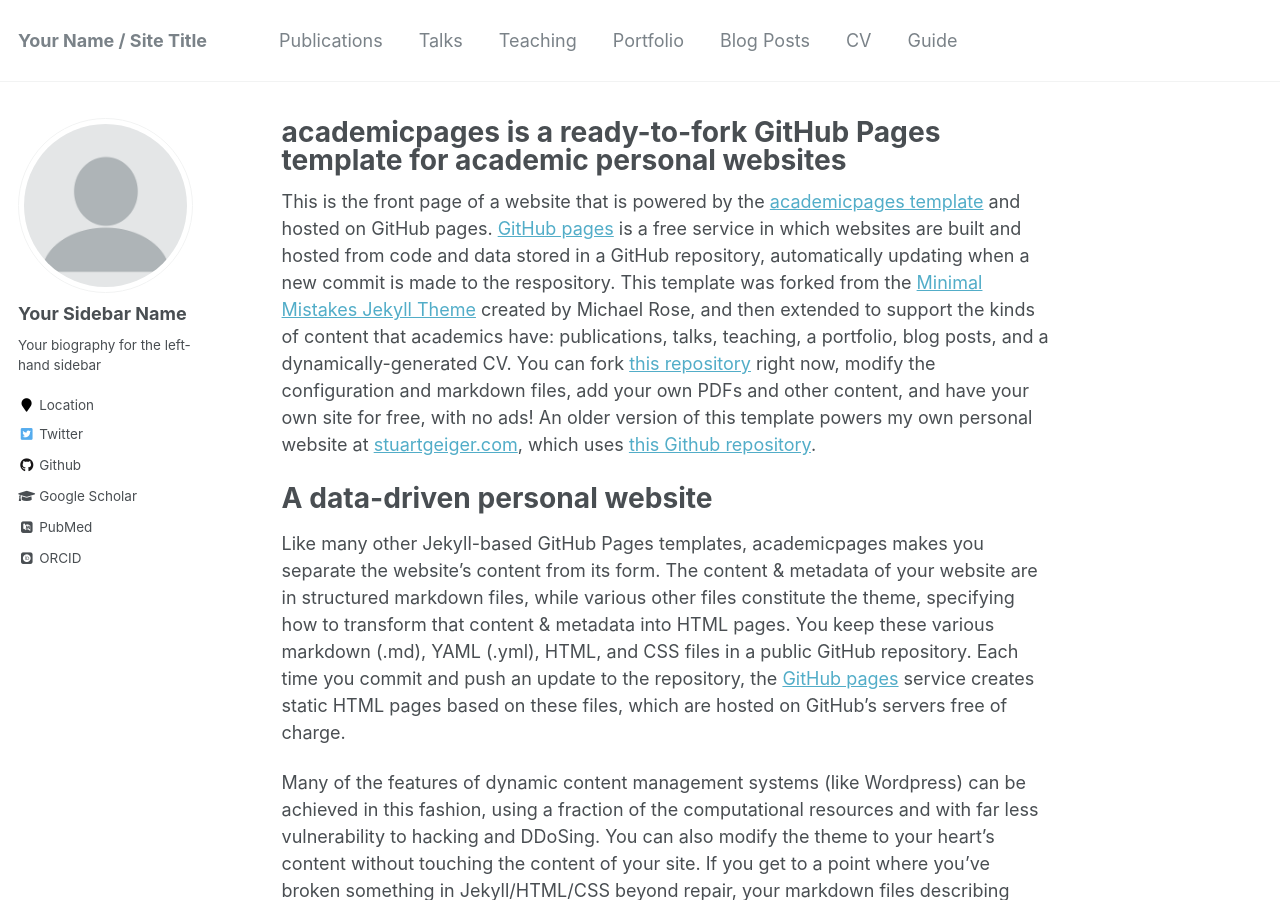
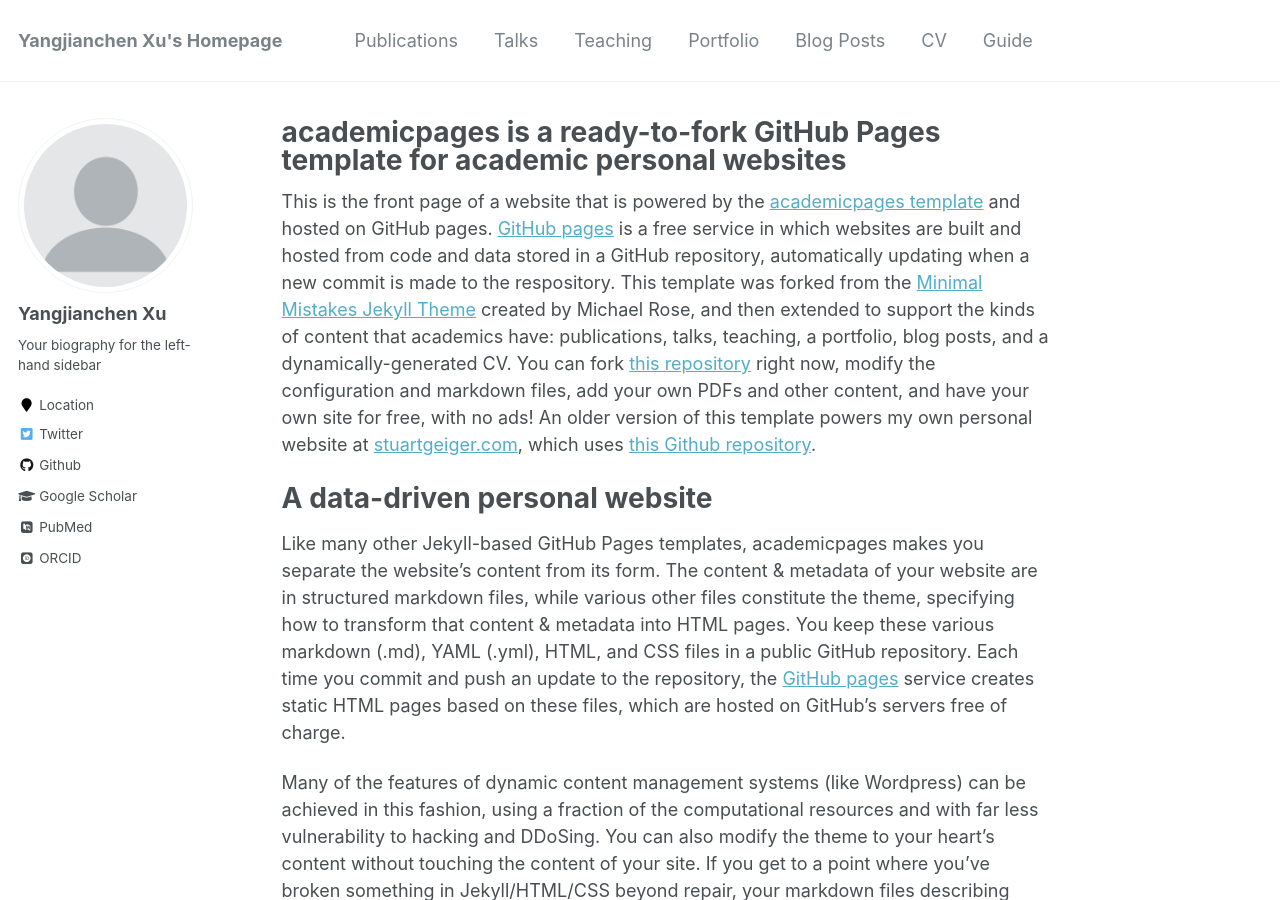
Before and after one commit to yangjc-xu/yangjc-xu.github.io, a Jekyll site: the page built from _pages/about.md, in a window 1280 px wide and 900 px high. Built offline with Jekyll 4.4.1, drawn with Linux system fonts in a browser that asks for light colours; some web fonts are replaced; some of the changed text lies outside the part shown.

Commit message:
Update _config.yml

```diff
--- a/_config.yml
+++ b/_config.yml
@@ -7,13 +7,13 @@
 
 # Site Settings
 locale                   : "en-US"
-title                    : "Your Name / Site Title"
+title                    : "Yangjianchen Xu's Homepage"
 title_separator          : "-"
-name                     : &name "Your Name"
-description              : &description "personal description"
-url                      : https://academicpages.github.io # the base hostname & protocol for your site e.g. "https://mmistakes.github.io"
+name                     : &name "Yangjianchen Xu"
+description              : &description "Ph.D. Candidate in Biostatistics"
+url                      : https://yangjc-xu.github.io # the base hostname & protocol for your site e.g. "https://mmistakes.github.io"
 baseurl                  : "" # the subpath of your site, e.g. "/blog"
-repository               : "academicpages/academicpages.github.io"
+repository               : "yangjc-xu/yangjc-xu.github.io"
 teaser                   :  # filename of teaser fallback teaser image placed in /images/, .e.g. "500x300.png"
 breadcrumbs              : false # true, false (default)
 words_per_minute         : 160
@@ -80,7 +80,7 @@
 
 # Site Author
 author:
-  name             : "Your Sidebar Name"
+  name             : "Yangjianchen Xu"
   avatar           : "profile.png"
   bio              : "Your biography for the left-hand sidebar"
   location         : "Location"
```
